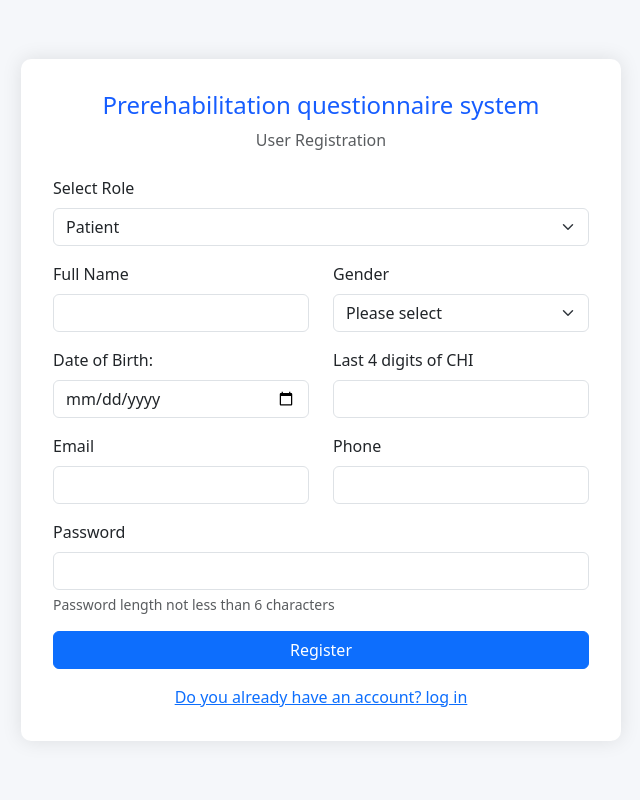
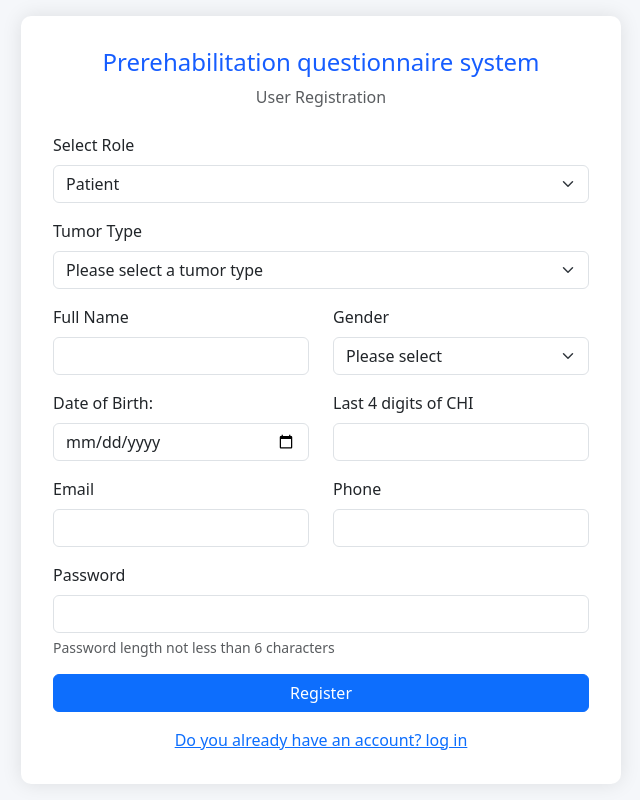
Before and after one commit to haoxueling/NHS, a Flask app: page /register in a window 1280 px wide. Shown: the whole page, without its empty margins (319-959 px from the left). Run offline with Flask 3, Linux system fonts and the light colour scheme; parts of the project's set-up code (start-up, migrations or seed data) failed here and were passed over.

Commit message:
8.9hxl修改页面英文显示，注册界面的病人角色增加癌症类型

```diff
--- a/app/config.py
+++ b/app/config.py
@@ -2,6 +2,6 @@ import os
 
 class Config:
     SECRET_KEY = os.environ.get('SECRET_KEY') or 'nhs-secret-key'
-    SQLALCHEMY_DATABASE_URI = 'mysql+pymysql://root:12356@localhost:3306/nhs_questionnaire_system'
+    SQLALCHEMY_DATABASE_URI = 'mysql+pymysql://root:root@localhost:3306/nhs_questionnaire_system'
     SQLALCHEMY_TRACK_MODIFICATIONS = False
     JWT_SECRET_KEY = os.environ.get('JWT_SECRET') or 'nhs-jwt-secret'
--- a/app/models.py
+++ b/app/models.py
@@ -19,7 +19,8 @@ class User(db.Model):
     password_hash = db.Column(db.String(255), nullable=False)
     role = db.Column(db.Enum('user', 'nurse', 'doctor'), default='user')  # 支持医生角色
     created_at = db.Column(db.DateTime, default=datetime.utcnow)
-
+    # 新增肿瘤类型字段（患者专用，允许为空不影响医生角色）
+    tumor_type = db.Column(db.String(50), nullable=True)
     # 关联：一次提交对应一条记录，一条记录存三份问卷
     questionnaires = db.relationship(
         'Questionnaire',
--- a/app/routes/auth.py
+++ b/app/routes/auth.py
@@ -1,6 +1,6 @@
 """用户注册登录接口"""
 #print("auth.py 模块开始加载", flush=True)
-from flask import Blueprint, request, jsonify, render_template, redirect, make_response, Flask, session, url_for
+from flask import Blueprint, request, jsonify, render_template, redirect, make_response, session, url_for
 from flask_jwt_extended import create_access_token
 from datetime import timedelta
 from app import db
@@ -31,46 +31,52 @@ def register():
 
     data = request.json
     if not data:
-        return jsonify(msg='请求数据为空'), 400
+        return jsonify(msg='Request data is empty'), 400
 
     # 验证必要字段
-    # required_fields = ['name', 'gender', 'date_of_birth', 'medical_id', 'email', 'phone', 'password']
-    required_fields = ['name', 'gender', 'date_of_birth', 'email', 'phone', 'password',"role"]
+    required_fields = ['name', 'gender', 'date_of_birth', 'email', 'phone', 'password', "role"]
     for field in required_fields:
         if field not in data or not data[field]:
-            return jsonify(msg=f'缺少必要字段或字段值为空: {field}'), 400
+            return jsonify(msg=f'Missing necessary fields or empty field values: {field}'), 400
 
-    # 检查医疗账号和邮箱唯一性
-    if User.query.filter_by(medical_id=data['medical_id']).first():
-        return jsonify(msg='医疗账号已被注册'), 400
+    # 检查邮箱唯一性
+    #if User.query.filter_by(email=data['email']).first():
+        #return jsonify(msg='该邮箱已被注册'), 400
 
     role = data['role']
 
     if role == 'user':  # 患者注册
         chi_number = data.get('chi_number')
+        tumor_type = data.get('tumor_type')  # 获取肿瘤类型
+
+        # 验证患者特有字段
         if not chi_number:
-            return jsonify(msg='请提供 CHI Number'), 400
+            return jsonify(msg='Please provide CHI Number'), 400
+        if not tumor_type:
+            return jsonify(msg='Please select tumor type'), 400
 
         # 确保 CHI 号码唯一（包括兼容 medical_id 字段）
         if User.query.filter(
                 (User.chi_number == chi_number) | (User.medical_id == chi_number)
         ).first():
-            return jsonify(msg='该 CHI Number 已被注册'), 400
+            return jsonify(msg='This CHI Number has already been registered'), 400
 
         medical_id = chi_number  # 为了模型中 medical_id 非空约束，写入相同值
 
     elif role == 'doctor':  # 临床人员注册
         medical_id = data.get('medical_id')
+        tumor_type = None  # 医生无肿瘤类型
+
         if not medical_id:
-            return jsonify(msg='请提供 Medical ID'), 400
+            return jsonify(msg='Please provide Medical ID'), 400
 
         if User.query.filter_by(medical_id=medical_id).first():
-            return jsonify(msg='该 Medical ID 已被注册'), 400
+            return jsonify(msg='This medical ID has already been registered'), 400
 
         chi_number = None  # 医生无 chi_number
 
     else:
-        return jsonify(msg='无效的角色'), 400
+        return jsonify(msg='Invalid role'), 400
 
 
     # 创建用户（捕获数据库异常）
@@ -83,18 +89,19 @@ def register():
             chi_number=chi_number,
             email=data['email'],
             phone=data['phone'],
-            role=role
+            role=role,
+            tumor_type=tumor_type  # 新增肿瘤类型字段
         )
         user.set_password(data['password'])  # 确保User模型实现了set_password方法
         db.session.add(user)
         db.session.commit()
-        return jsonify(msg='注册成功'), 201
+        return jsonify(msg='registered successfully'), 201
     except IntegrityError as e:
         db.session.rollback()
-        return jsonify(msg=f'注册失败：数据库插入错误 {str(e)}'), 500
+        return jsonify(msg=f'Registration failed: Database insertion error {str(e)}'), 500
     except Exception as e:
         db.session.rollback()
-        return jsonify(msg=f'注册失败：{str(e)}'), 500
+        return jsonify(msg=f'register has failed：{str(e)}'), 500
 
 # 登录接口（前端请求 /api/login）
 @bp.route('/api/login', methods=['POST', 'OPTIONS'])
@@ -115,27 +122,27 @@ def login():
         password = data.get('password')
 
         if not role or not password:
-            return jsonify(msg='缺少角色或密码'), 400
+            return jsonify(msg='Missing role or password'), 400
 
         user = None
 
         if role == 'patient':
             chi_number = data.get('chi_number')
             if not chi_number:
-                return jsonify(msg='缺少 CHI Number'), 400
+                return jsonify(msg='lack of CHI Number'), 400
             user = User.query.filter_by(role='user', chi_number=chi_number).first()
         # 数据库里面的role doctor 字段对应clinician ，user字段对应patient
         elif role == 'clinician':
             medical_id = data.get('medical_id')
             if not medical_id:
-                return jsonify(msg='缺少 Medical ID'), 400
+                return jsonify(msg='lack of Medical ID'), 400
             user = User.query.filter_by(role='doctor', medical_id=medical_id).first()
 
         else:
-            return jsonify(msg='无效的角色'), 400
+            return jsonify(msg='Invalid role'), 400
 
         if not user or not user.check_password(password):
-            return jsonify(msg='账号或密码错误'), 401
+            return jsonify(msg='Account or password error'), 401
 
         # 生成令牌
         access_token = create_access_token(
@@ -150,7 +157,8 @@ def login():
                   'name': user.name,
                   'role': user.role,
                   'medical_id': user.medical_id,
-                 'chi_number': user.chi_number
+                 'chi_number': user.chi_number,
+                 'tumor_type': user.tumor_type  # 登录响应中返回肿瘤类型
                   }
         ))
         resp.headers['Access-Control-Allow-Credentials'] = 'true'
@@ -163,6 +171,7 @@ def login():
 @bp.route('/')
 def index():
     return redirect('/login')  # 修正重定向路径，匹配登录页面路由
+
 # 退出登录路由（清除Token并跳转登录页）
 @bp.route('/logout')
 def logout():
--- a/templates/register.html
+++ b/templates/register.html
@@ -1,5 +1,6 @@
 <!DOCTYPE html>
 <html lang="en-US">
+
 <head>
   <meta charset="UTF-8">
   <meta name="viewport" content="width=device-width, initial-scale=1.0">
@@ -14,28 +15,33 @@
       align-items: center;
       justify-content: center;
     }
+
     .register-container {
       background-color: white;
       padding: 2rem;
       border-radius: 10px;
-            box-shadow: 0 0 20px rgba(0,0,0,0.1);
+      box-shadow: 0 0 20px rgba(0, 0, 0, 0.1);
       max-width: 600px;
       width: 100%;
     }
+
     .logo {
       text-align: center;
       margin-bottom: 1.5rem;
     }
+
     .logo h1 {
       font-size: 1.5rem;
       color: #165DFF;
     }
+
     .form-control:focus {
       border-color: #165DFF;
       box-shadow: 0 0 0 0.25rem rgba(22, 93, 255, 0.25);
     }
   </style>
 </head>
+
 <body>
   <div class="register-container">
     <div class="logo">
@@ -50,6 +56,24 @@
         <select id="roleSelect" class="form-select" required>
           <option value="patient">Patient</option>
           <option value="clinician">Clinician</option>
+        </select>
+      </div>
+
+      <!-- 新增：患者专属肿瘤类型下拉框，放在角色选择下一行，占满一行 -->
+      <div class="mb-3 d-none" id="tumorTypeGroup">
+        <label for="tumorType" class="form-label">Tumor Type</label>
+        <select class="form-select" id="tumorType">
+          <option value="">Please select a tumor type</option>
+          <option value="Colorectal Team">Colorectal Team</option>
+          <option value="Stoma Care Team">Stoma Care Team</option>
+          <option value="Upper GI Team">Upper GI Team</option>
+          <option value="Haematology Team">Haematology Team</option>
+          <option value="Lung Team">Lung Team</option>
+          <option value="Breast Care Team">Breast Care Team</option>
+          <option value="Skin Team">Skin Team</option>
+          <option value="Head and Neck Team">Head and Neck Team</option>
+          <option value="Gynaecology Team">Gynaecology Team</option>
+          <option value="Chemotherapy Team">Chemotherapy Team</option>
         </select>
       </div>
 
@@ -83,7 +107,7 @@
         <!-- Only for clinician -->
         <div class="col-md-6 d-none" id="medicalIdGroup">
           <label for="medicalId" class="form-label">Medical ID</label>
-                    <input type="text" class="form-control" id="medicalId" >
+          <input type="text" class="form-control" id="medicalId">
         </div>
       </div>
 
@@ -119,16 +143,19 @@
       if (role === 'patient') {
         $('#chiLast4Group').removeClass('d-none');
         $('#medicalIdGroup').addClass('d-none');
+        $('#tumorTypeGroup').removeClass('d-none'); // 患者显示肿瘤类型
         $('#medicalId').val(''); // 清空值，避免误提交
       } else {
         $('#chiLast4Group').addClass('d-none');
         $('#medicalIdGroup').removeClass('d-none');
+        $('#tumorTypeGroup').addClass('d-none');    // 医生隐藏肿瘤类型
         $('#chiLast4').val('');
+        $('#tumorType').val(''); // 清空肿瘤类型值，避免误提交
       }
     }).trigger('change');
 
     // 注册表单提交
-        $('#registerForm').submit(function(e) {
+    $('#registerForm').submit(function (e) {
       e.preventDefault();
 
       // 前端验证
@@ -156,8 +183,10 @@
       };
       if (role === 'patient') {
         const last4 = $('#chiLast4').val();
-      if (!dob || !last4 || last4.length !== 4) {
-        alert('Please enter valid date of birth and last 4 CHI digits');
+        const tumorType = $('#tumorType').val(); // 获取肿瘤类型
+
+        if (!dob || !last4 || last4.length !== 4 || !tumorType) {
+          alert('Please enter valid date of birth and last 4 CHI digits, and tumor type');
           return;
         }
 
@@ -168,6 +197,7 @@ if (role === 'patient') {
           String(dobObj.getFullYear()).slice(-2);  // ddmmyy
         data.chi_number = chiPrefix + last4;
         data.medical_id = chiPrefix + last4;  // 用于登录时兼容 medical_id 字段
+        data.tumor_type = tumorType; // 新增肿瘤类型字段
       } else {
         const medicalId = $('#medicalId').val();
         if (!medicalId) {
@@ -184,15 +214,16 @@ if (role === 'patient') {
         type: 'POST',
         contentType: 'application/json',
         data: JSON.stringify(data),
-                success: function() {
+        success: function () {
           alert('Registration successful, please log in');
           window.location.href = '/login';
         },
-                error: function(xhr) {
+        error: function (xhr) {
           alert(xhr.responseJSON?.msg || 'Registration failed, please try again');
         }
       });
     });
   </script>
 </body>
+
 </html>
```
Lines whose indentation alone changed are shown as unchanged.
